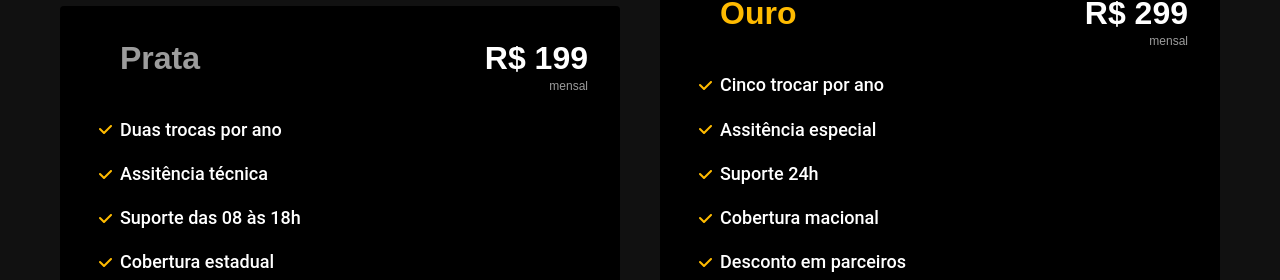
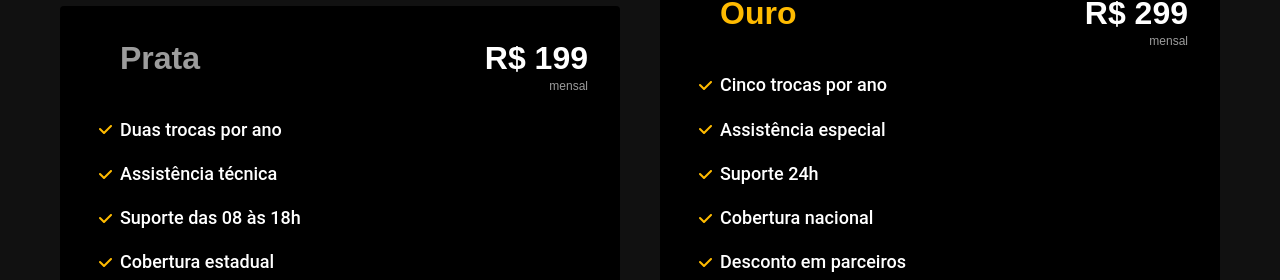
Before and after one commit to ArthurThomasLC/bikcraft, a plain HTML site: page seguros.html in a window 1280 px wide. Shown: the part 347-627 px from the top of the page. Drawn offline with Linux system fonts and the light colour scheme.

Commit message:
correção de typos

```diff
--- a/seguros.html
+++ b/seguros.html
@@ -40,7 +40,7 @@
         <span class="font-1-xl cor-0">R$ 199 <span class="font-1-xs cor-6">mensal</span></span>
         <ul class="font-2-m cor-0">
           <li>Duas trocas por ano</li>
-          <li>Assitência técnica</li>
+          <li>Assistência técnica</li>
           <li>Suporte das 08 às 18h</li>
           <li>Cobertura estadual</li>
         </ul>
@@ -50,10 +50,10 @@
         <h3 class="font-1-xl cor-p1">Ouro</h3>
         <span class="font-1-xl cor-0">R$ 299 <span class="font-1-xs cor-6">mensal</span></span>
         <ul class="font-2-m cor-0">
-          <li>Cinco trocar por ano</li>
-          <li>Assitência especial</li>
+          <li>Cinco trocas por ano</li>
+          <li>Assistência especial</li>
           <li>Suporte 24h</li>
-          <li>Cobertura macional</li>
+          <li>Cobertura nacional</li>
           <li>Desconto em parceiros</li>
           <li>Acesso ao Clube Bikcraft</li>
         </ul>
```
Also changed, not shown: index.html (+3 -3 lines).
